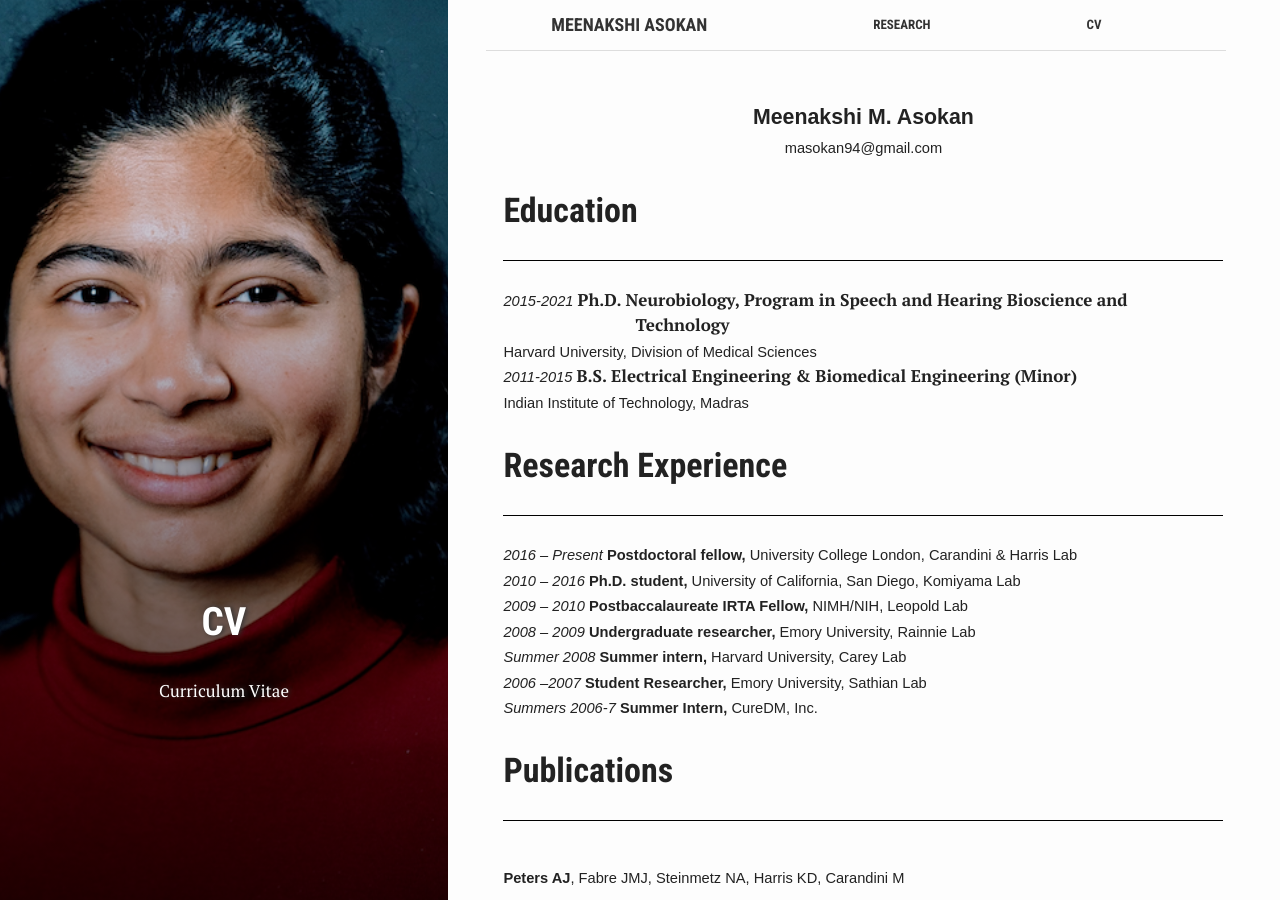
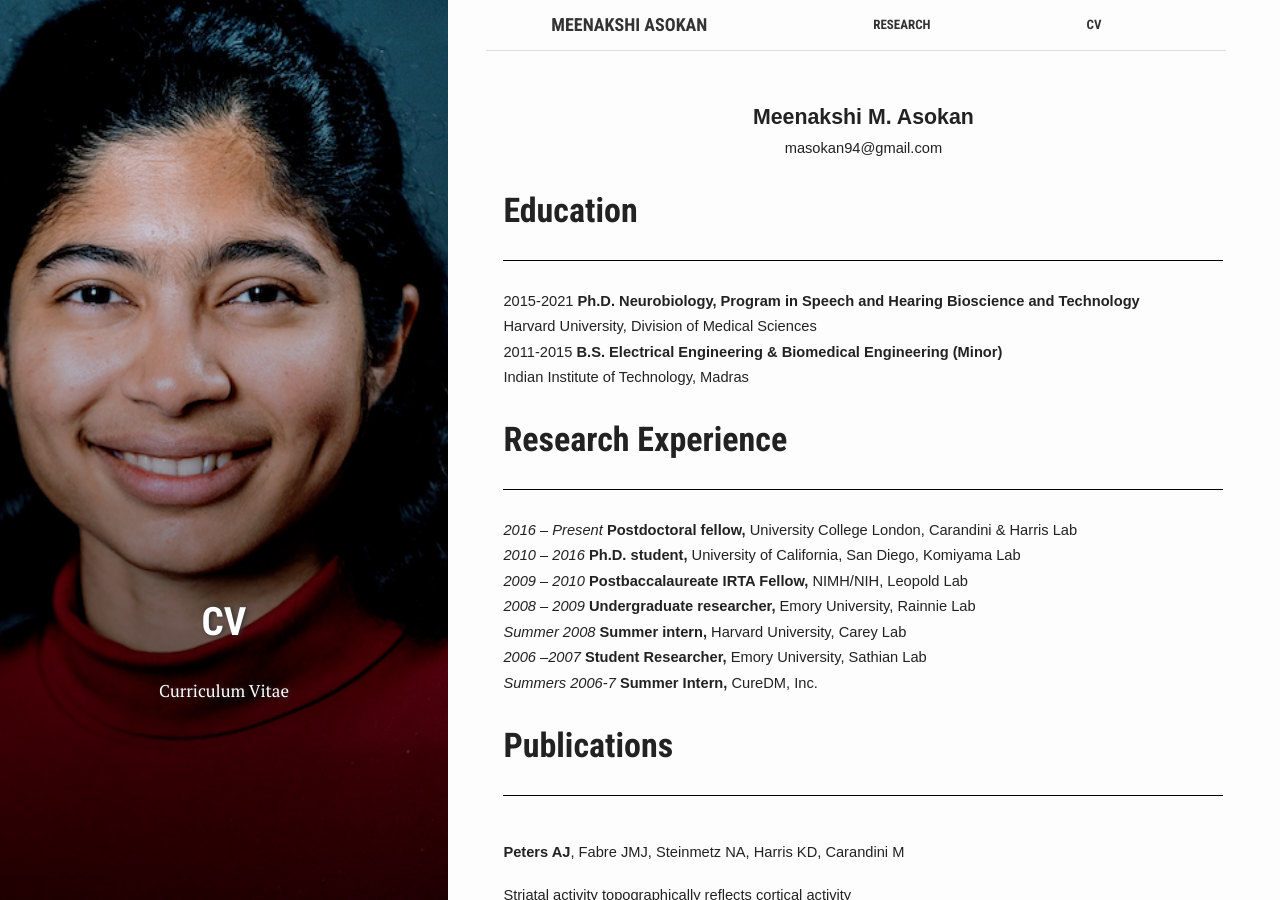
Before and after one commit to Meenakshi-Asokan/Meenakshi-Asokan.github.io, a Jekyll site: the page built from pages/2_cv.html, in a window 1280 px wide and 900 px high. Built offline with Jekyll 4.4.1, drawn with Linux system fonts in a browser that asks for light colours; nearby versions of some CDN libraries; some web fonts are replaced; library files that are not in the unit come from our copies.

Commit message:
Update 2_cv.html

```diff
--- a/pages/2_cv.html
+++ b/pages/2_cv.html
@@ -37,8 +37,8 @@
 style='font-size:11.0pt;font-family:"Century Gothic",sans-serif'>&nbsp;</span></p>
 
 <p class=MsoNormal style='margin-top:0in;margin-right:-.5in;margin-bottom:0in;
-margin-left:99.0pt;margin-bottom:.0001pt;text-indent:-99.0pt'><i><span
-style='font-size:11.0pt;font-family:"Century Gothic",sans-serif'>2015-2021    </i><b>Ph.D.
+margin-left:99.0pt;margin-bottom:.0001pt;text-indent:-99.0pt'><span
+style='font-size:11.0pt;font-family:"Century Gothic",sans-serif'>2015-2021    <b>Ph.D.
 Neurobiology, Program in Speech and Hearing Bioscience and Technology</b></span></p>
 
 <p class=MsoNormal style='margin-top:0in;margin-right:-.5in;margin-bottom:0in;
@@ -47,8 +47,8 @@
   Harvard University, Division of Medical Sciences</span></p>
 
 <p class=MsoNormal style='margin-top:0in;margin-right:-.5in;margin-bottom:0in;
-margin-left:99.0pt;margin-bottom:.0001pt;text-indent:-99.0pt'><i><span
-style='font-size:11.0pt;font-family:"Century Gothic",sans-serif'>2011-2015    </i><b>B.S.
+margin-left:99.0pt;margin-bottom:.0001pt;text-indent:-99.0pt'><span
+style='font-size:11.0pt;font-family:"Century Gothic",sans-serif'>2011-2015    <b>B.S.
 Electrical Engineering &amp; Biomedical Engineering (Minor)</b></span></p>
 
 <p class=MsoNormal style='margin-top:0in;margin-right:-.5in;margin-bottom:0in;
```
